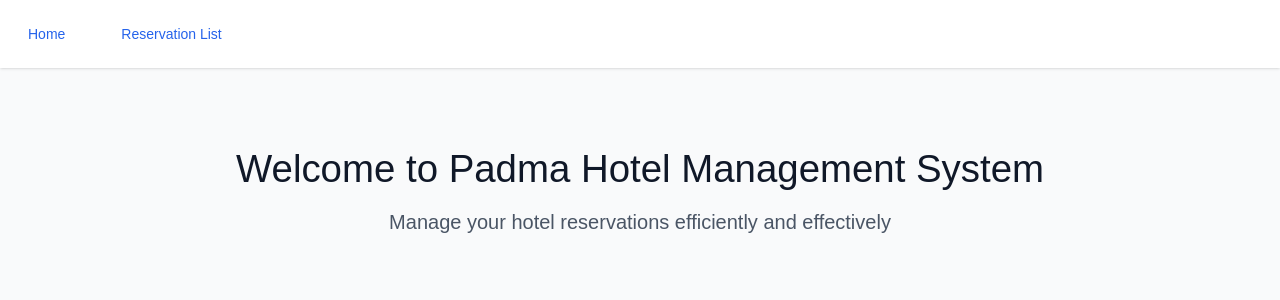
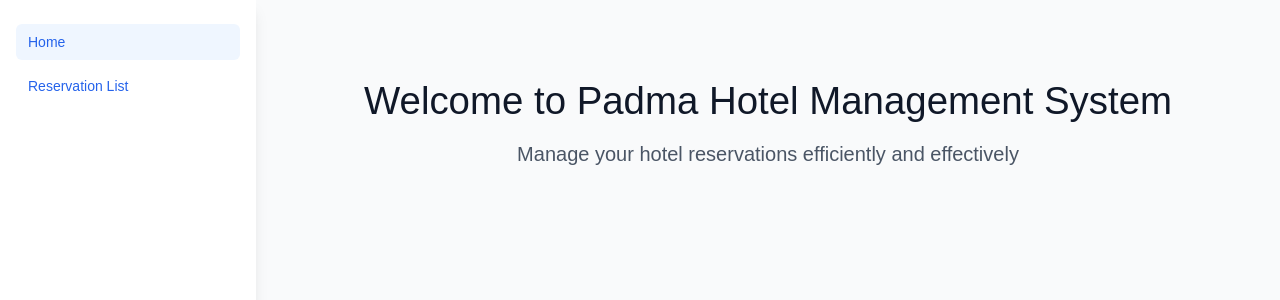
Before and after one commit to RiadySK/test-dashboard, a SvelteKit app: page / in a window 1280 px wide. Shown: the top 300 px of the page. Built offline with nearby package versions, Linux system fonts and the light colour scheme.

Commit message:
Adjust header to sidebar

```diff
--- a/src/lib/components/Header.svelte
+++ b/src/lib/components/Header.svelte
@@ -2,18 +2,18 @@
   import { page } from '$app/stores';
 </script>
 
-<header class="bg-white shadow">
-  <nav class="container mx-auto px-4 py-4">
-    <div class="flex space-x-8">
+<header class="h-screen w-64 bg-white shadow-lg flex flex-col">
+  <nav class="flex-1 px-4 py-6">
+    <div class="flex flex-col space-y-2">
       <a
         href="/"
-        class="text-gray-900 hover:text-blue-600 px-3 py-2 rounded-md text-sm font-medium {$page.url.pathname === '/' ? 'text-blue-600' : ''}"
+        class="text-gray-900 hover:text-blue-600 px-3 py-2 rounded-md text-sm font-medium {$page.url.pathname === '/' ? 'bg-blue-50 text-blue-600' : ''}"
       >
         Home
       </a>
       <a
         href="/reservations"
-        class="text-gray-900 hover:text-blue-600 px-3 py-2 rounded-md text-sm font-medium {$page.url.pathname.startsWith('/reservations') ? 'text-blue-600' : ''}"
+        class="text-gray-900 hover:text-blue-600 px-3 py-2 rounded-md text-sm font-medium {$page.url.pathname.startsWith('/reservations') ? 'bg-blue-50 text-blue-600' : ''}"
       >
         Reservation List
       </a>
--- a/src/routes/+layout.svelte
+++ b/src/routes/+layout.svelte
@@ -5,7 +5,7 @@
 	let { children } = $props();
 </script>
 
-<div class="min-h-screen bg-gray-50">
+<div class="layout">
 	<Header />
 	<main>
 		{@render children()}
@@ -13,10 +13,10 @@
 </div>
 
 <style>
-	.app {
+	.layout {
 		display: flex;
-		flex-direction: column;
 		min-height: 100vh;
+		background-color: rgb(249 250 251);
 	}
 
 	main {
--- a/src/routes/Header.svelte
+++ b/src/routes/Header.svelte
@@ -5,16 +5,13 @@
 </script>
 
 <header>
-	<div class="corner">
+	<div class="logo">
 		<a href="https://svelte.dev/docs/kit">
 			<img src={logo} alt="SvelteKit" />
 		</a>
 	</div>
 
 	<nav>
-		<svg viewBox="0 0 2 3" aria-hidden="true">
-			<path d="M0,0 L1,2 C1.5,3 1.5,3 2,3 L2,0 Z" />
-		</svg>
 		<ul>
 			<li aria-current={page.url.pathname === '/' ? 'page' : undefined}>
 				<a href="/">Home</a>
@@ -26,12 +23,9 @@
 				<a href="/sverdle">Sverdle</a>
 			</li>
 		</ul>
-		<svg viewBox="0 0 2 3" aria-hidden="true">
-			<path d="M0,0 L0,3 C0.5,3 0.5,3 1,2 L2,0 Z" />
-		</svg>
 	</nav>
 
-	<div class="corner">
+	<div class="github">
 		<a href="https://github.com/sveltejs/kit">
 			<img src={github} alt="GitHub" />
 		</a>
@@ -41,89 +35,81 @@
 <style>
 	header {
 		display: flex;
-		justify-content: space-between;
+		flex-direction: column;
+		width: 250px;
+		background: white;
+		padding: 1rem;
+		box-shadow: 2px 0 5px rgba(0, 0, 0, 0.1);
+		height: 100vh;
 	}
 
-	.corner {
-		width: 3em;
-		height: 3em;
+	.logo {
+		padding: 1rem 0;
+		text-align: center;
 	}
 
-	.corner a {
-		display: flex;
-		align-items: center;
-		justify-content: center;
-		width: 100%;
-		height: 100%;
-	}
-
-	.corner img {
-		width: 2em;
-		height: 2em;
+	.logo img {
+		width: 2.5em;
+		height: 2.5em;
 		object-fit: contain;
 	}
 
 	nav {
-		display: flex;
-		justify-content: center;
-		--background: rgba(255, 255, 255, 0.7);
-	}
-
-	svg {
-		width: 2em;
-		height: 3em;
-		display: block;
-	}
-
-	path {
-		fill: var(--background);
+		flex: 1;
+		margin: 2rem 0;
 	}
 
 	ul {
-		position: relative;
+		list-style: none;
 		padding: 0;
 		margin: 0;
-		height: 3em;
 		display: flex;
-		justify-content: center;
-		align-items: center;
-		list-style: none;
-		background: var(--background);
-		background-size: contain;
+		flex-direction: column;
+		gap: 0.5rem;
 	}
 
 	li {
-		position: relative;
-		height: 100%;
+		width: 100%;
 	}
 
-	li[aria-current='page']::before {
-		--size: 6px;
-		content: '';
-		width: 0;
-		height: 0;
-		position: absolute;
-		top: 0;
-		left: calc(50% - var(--size));
-		border: var(--size) solid transparent;
-		border-top: var(--size) solid var(--color-theme-1);
+	li[aria-current='page'] {
+		background: var(--color-theme-1);
+		border-radius: 4px;
+	}
+
+	li[aria-current='page'] a {
+		color: white;
 	}
 
 	nav a {
-		display: flex;
-		height: 100%;
-		align-items: center;
-		padding: 0 0.5rem;
+		display: block;
+		padding: 0.75rem 1rem;
 		color: var(--color-text);
-		font-weight: 700;
-		font-size: 0.8rem;
-		text-transform: uppercase;
-		letter-spacing: 0.1em;
+		font-weight: 600;
 		text-decoration: none;
-		transition: color 0.2s linear;
+		transition: all 0.2s ease;
+		border-radius: 4px;
 	}
 
-	a:hover {
+	nav a:hover {
+		background: rgba(0, 0, 0, 0.05);
 		color: var(--color-theme-1);
 	}
+
+	.github {
+		padding: 1rem 0;
+		text-align: center;
+		margin-top: auto;
+	}
+
+	.github img {
+		width: 2em;
+		height: 2em;
+		opacity: 0.7;
+		transition: opacity 0.2s ease;
+	}
+
+	.github img:hover {
+		opacity: 1;
+	}
 </style>
```
